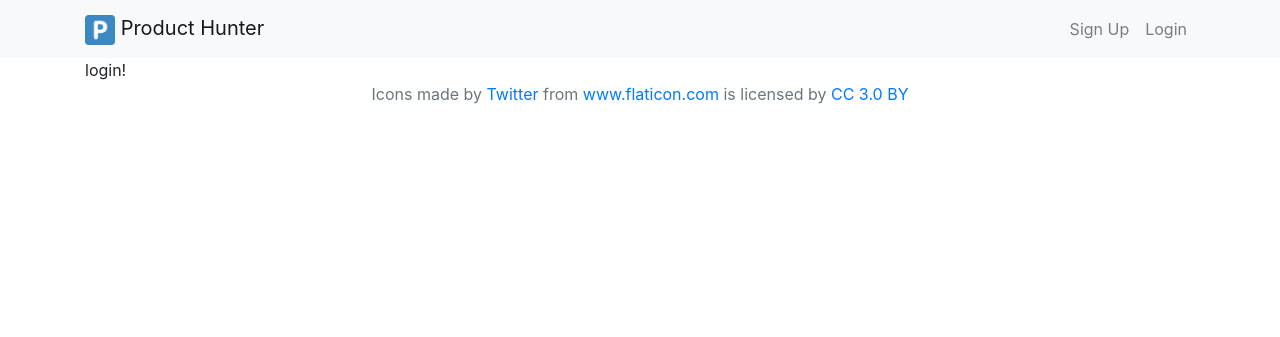
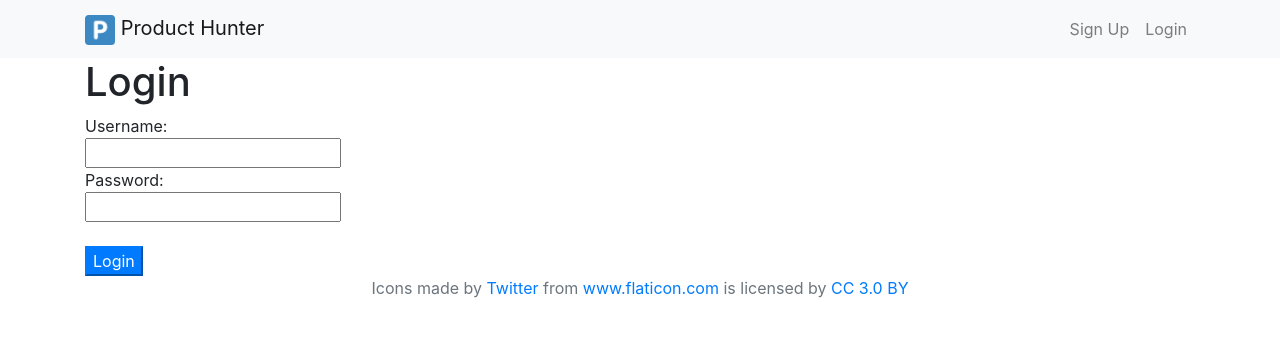
Before and after one commit to waivey/product-hunter-project, a Django app: page /accounts/login in a window 1280 px wide. Shown: the top 337 px of the page. Run offline with Django 3.2, Linux system fonts and the light colour scheme; some libraries are stand-ins or nearby versions.

Commit message:
login and logout sorted

```diff
--- a/accounts/templates/accounts/login.html
+++ b/accounts/templates/accounts/login.html
@@ -2,6 +2,30 @@
 
 {% block content %}
 
-login!
+{% if error %}
+
+{{ error }}
+<br />
+<br />
+{% endif %}
+
+<h1>Login</h1>
+
+<form method="POST" action={% url 'login' %}>
+{% csrf_token %}
+
+Username:
+<br />
+<input type="text" name="username" />
+<br />
+Password:
+<br />
+<input type="password" name="password1" />
+<br />
+<br />
+
+<input class="bth btn-primary" type="submit" value="Login" />
+
+</form>
 
 {% endblock %}
--- a/accounts/views.py
+++ b/accounts/views.py
@@ -18,8 +18,17 @@ def signup(request):
 		return render(request, 'accounts/signup.html')
 
 def login(request):
-	return render(request, 'accounts/login.html')
+	if request.method == 'POST':
+		user = auth.authenticate(username=request.POST['username'],password=request.POST['password1'])
+		if user is not None:
+			auth.login(request, user)
+			return redirect('home')
+		else:
+			return render(request, 'accounts/login.html', {'error':'Username or password is invalid.'})
+	else:
+		return render(request, 'accounts/login.html')
 
 def logout(request):
-	# Need to route to homepage after logging out
-	return render(request, 'accounts/logout.html')
+	if request.method == 'POST':
+		auth.logout(request)
+		return redirect('home')
--- a/prodhunter/templates/base.html
+++ b/prodhunter/templates/base.html
@@ -21,7 +21,7 @@
     <header>
       <nav class="navbar navbar-expand-lg navbar-light bg-light">
       	<div class="container">
-        <a class="navbar-brand" href="">
+        <a class="navbar-brand" href="{% url 'home' %}">
           <img src={% static 'logo.png' %} height=30 width=30 class="d-inline-block alighn-top" />
           Product Hunter
         </a>
@@ -31,12 +31,24 @@
 
         <div class="collapse navbar-collapse" id="navbarSupportedContent">
           <ul class="navbar-nav ml-auto">
+            {% if user.is_authenticated %}
             <li class="nav-item">
-              <a class="nav-link" href="">Sign Up</a>
+              <a class="nav-link" href="javascript:{document.getElementById('logout').submit()}">Logout</a>
+              <form id="logout" method="POST" action="{% url 'logout' %}">
+                {% csrf_token %}
+                <input type="hidden" />
+              </form>
+            </li>
+
+            {% else %}
+            <li class="nav-item">
+              <a class="nav-link" href="{% url 'signup' %}">Sign Up</a>
             </li>
             <li class="nav-item">
-              <a class="nav-link" href="">Login</a>
+              <a class="nav-link" href="{% url 'login' %}">Login</a>
             </li>
+
+            {% endif %}
           </ul>
         </div>
         </div>
```
